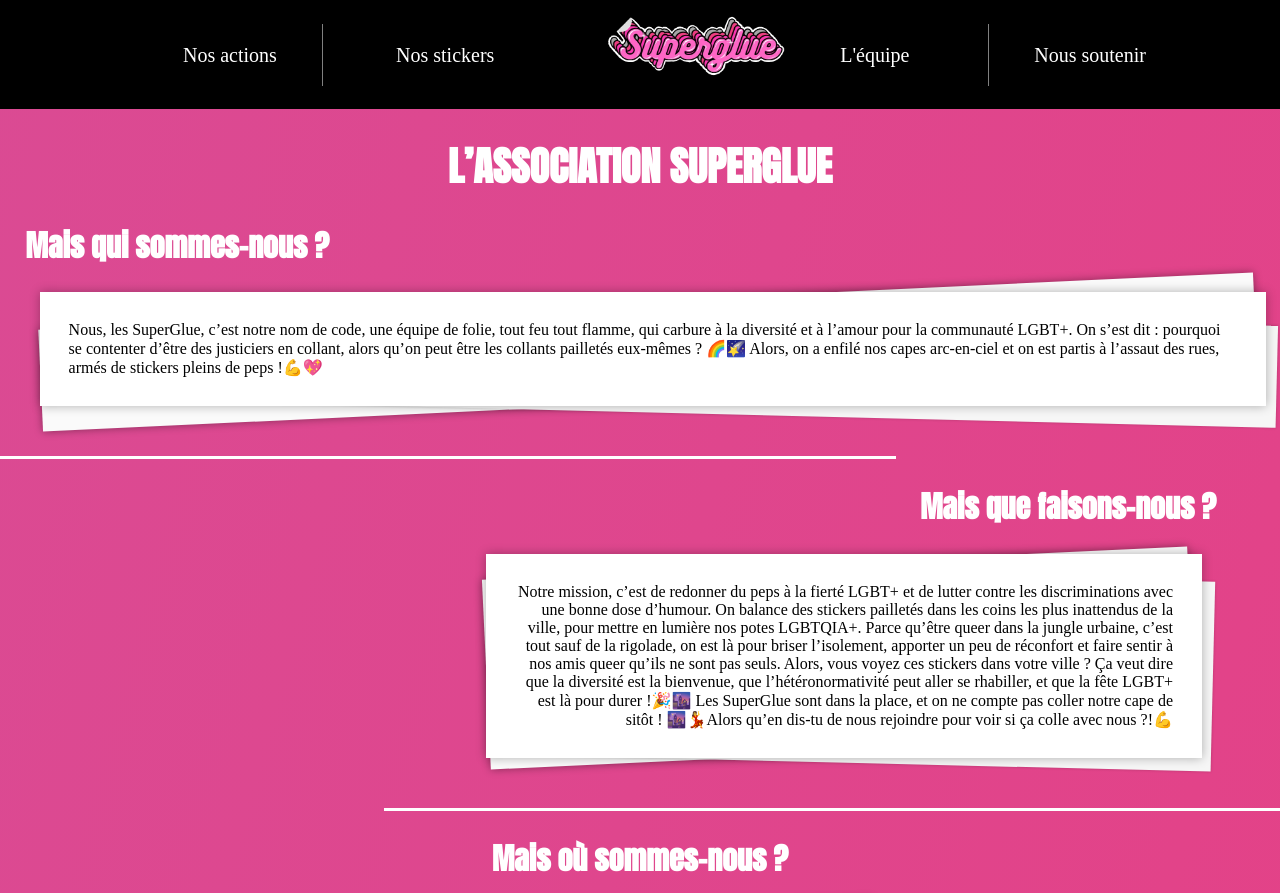
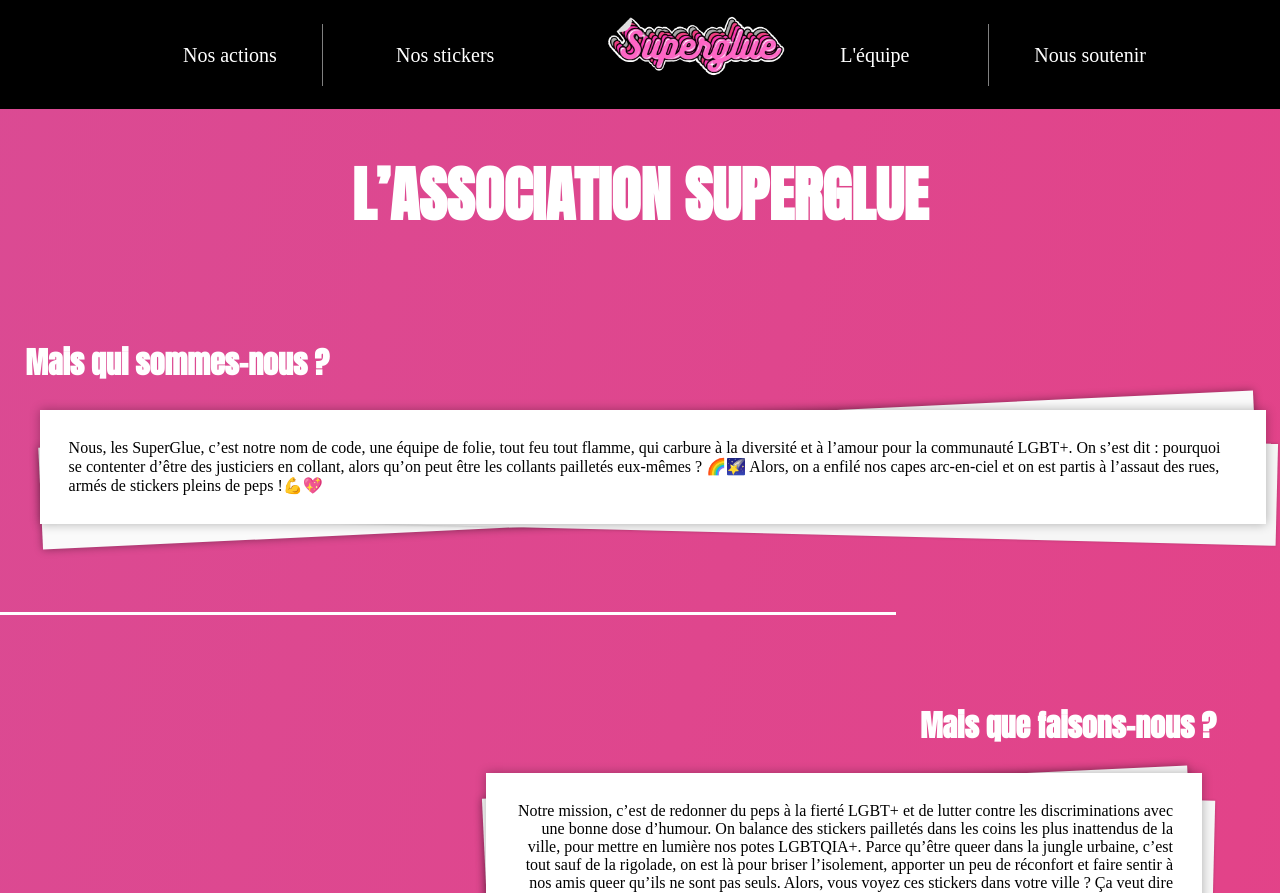
Before and after one commit to pomtu/superglue, a PHP site: page /App/view/Accueil/site.php in a window 1280 px wide. Shown: the top 893 px of the page. Run offline with PHP 8.4, Linux system fonts and the light colour scheme; some web fonts are replaced.

Commit message:
Update site.css
espaces pour les lignes blanches de l'accueil et agrandissement du titre h1

```diff
--- a/Public/site.css
+++ b/Public/site.css
@@ -60,7 +60,8 @@ header {
 h1 {
     color: white;
     text-align: center;
-    font-size: 40px;
+    font-size: 60px;
+    margin-bottom: 100px;
     font-family: "Anton";
 }
 
@@ -108,6 +109,8 @@ a:hover {
     text-align: left;
     width: 70%;
     margin-right: 30%;
+    margin-bottom: 88px;
+    margin-top: 88px;
     height: 3px;
     background-color: white;
 }
@@ -116,6 +119,8 @@ a:hover {
     text-align: right;
     width: 70%;
     margin-left: 30%;
+    margin-bottom: 88px;
+    margin-top: 88px;
     height: 3px;
     background-color: white;
 }
```
